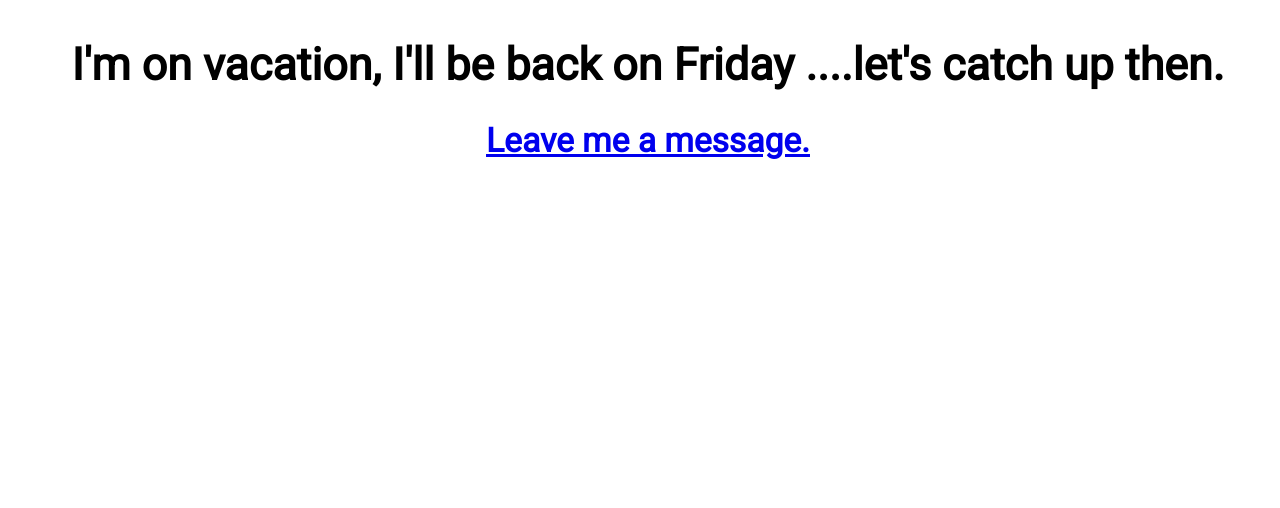
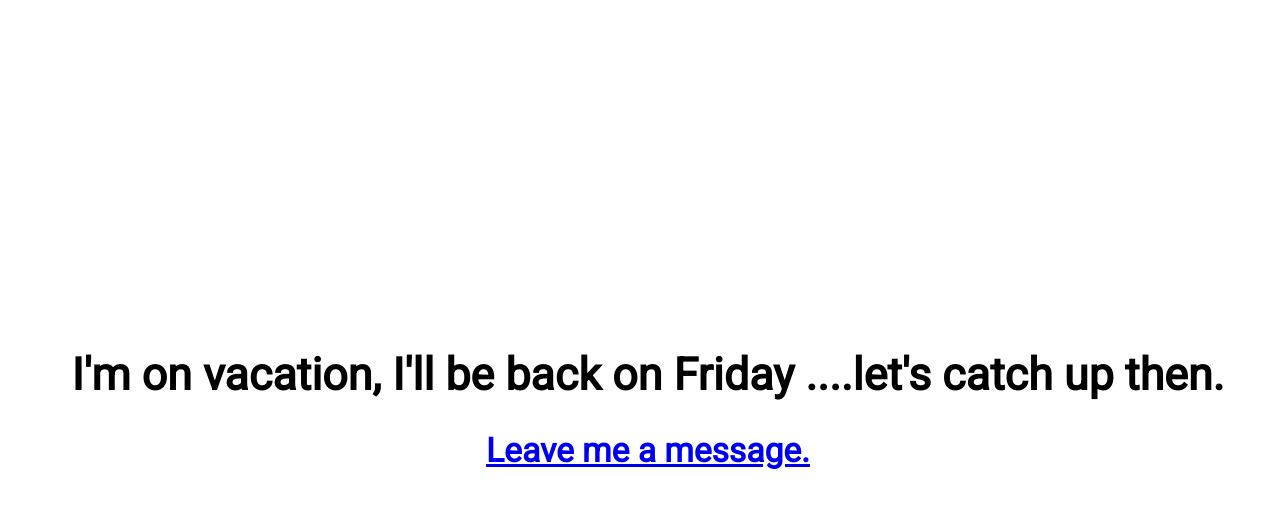
Before and after one commit to Jantastication/Jantastication.github.io, a plain HTML site: page index.html in a window 1280 px wide. Drawn offline with Linux system fonts and the light colour scheme.

Commit message:
Update index.html

```diff
--- a/index.html
+++ b/index.html
@@ -8,7 +8,9 @@
     <title>Janet Orega | Web Dev</title>
   </head>
   <body>
+    <div class="cell">
     <h1>I'm on vacation, I'll be back on Friday ....let's catch up then.</h1>
     <h2><a href="mailto:georginaoregx@gmail.com">Leave me a message.</a><h2>
+    </div>
   </body>
 </html>
```
